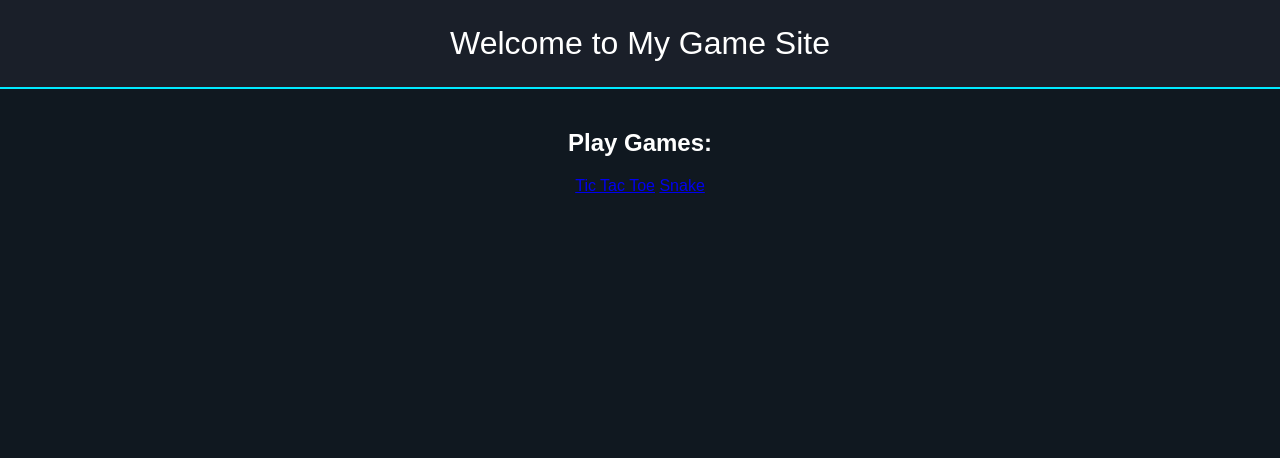
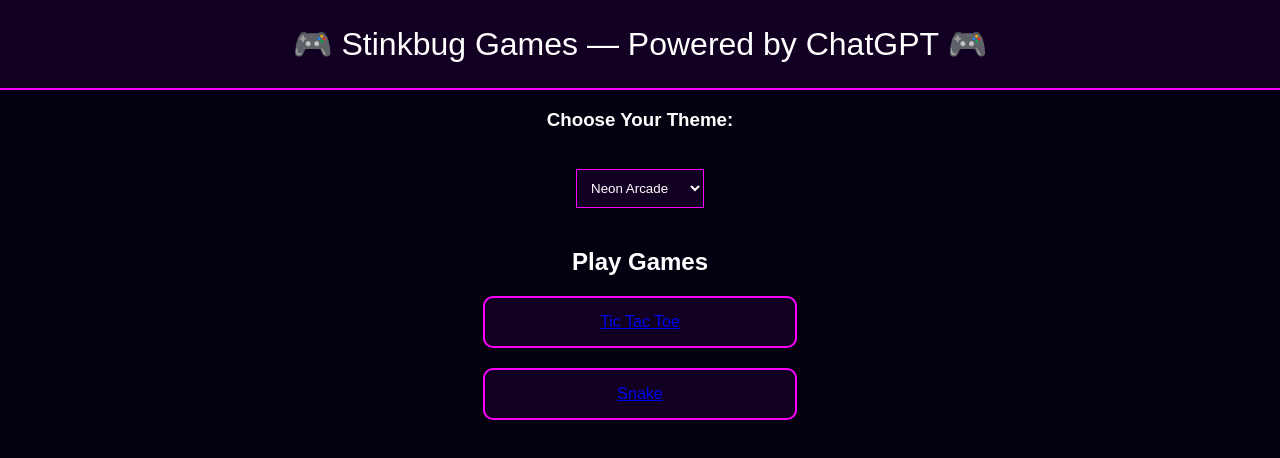
Before and after one commit to PStinkbug/Stinkbug-Games, a plain HTML site: page index.html in a window 1280 px wide. Drawn offline with Linux system fonts and the light colour scheme.

Commit message:
Revamp index.html with new title and theme selector
Updated the game site layout and added a theme selector.

```diff
--- a/index.html
+++ b/index.html
@@ -1,18 +1,38 @@
 <!DOCTYPE html>
 <html>
 <head>
-    <title>My GitHub Pages Game Site</title>
+    <title>Stinkbug Games</title>
     <link rel="stylesheet" href="style.css">
 </head>
 <body>
 
-<header>Welcome to My Game Site</header>
+<header>🎮 Stinkbug Games — Powered by ChatGPT 🎮</header>
+
+<!-- THEME SELECTOR -->
+<div>
+    <h3>Choose Your Theme:</h3>
+    <select id="themeSelector">
+        <option value="theme-neon">Neon Arcade</option>
+        <option value="theme-retro">Retro Pixel</option>
+        <option value="theme-clean">Minimal Clean</option>
+        <option value="theme-future">Dark Futuristic</option>
+    </select>
+</div>
 
 <div class="game-list">
-    <h2>Play Games:</h2>
-    <a href="games/tic-tac-toe.html">Tic Tac Toe</a>
-    <a href="games/snake.html">Snake</a>
+    <h2>Play Games</h2>
+
+    <div class="game-card">
+        <a href="games/tic-tac-toe.html">Tic Tac Toe</a>
+    </div>
+
+    <div class="game-card">
+        <a href="games/snake.html">Snake</a>
+    </div>
+
+    <!-- New games will be added here -->
 </div>
 
+<script src="script.js"></script>
 </body>
 </html>
```
